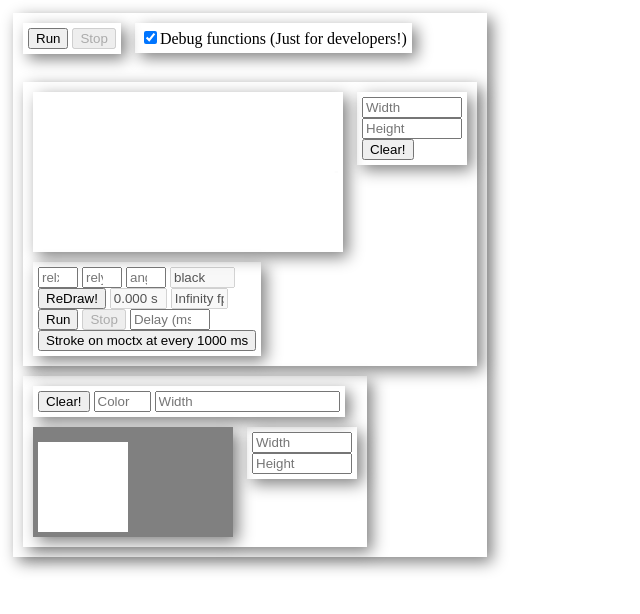
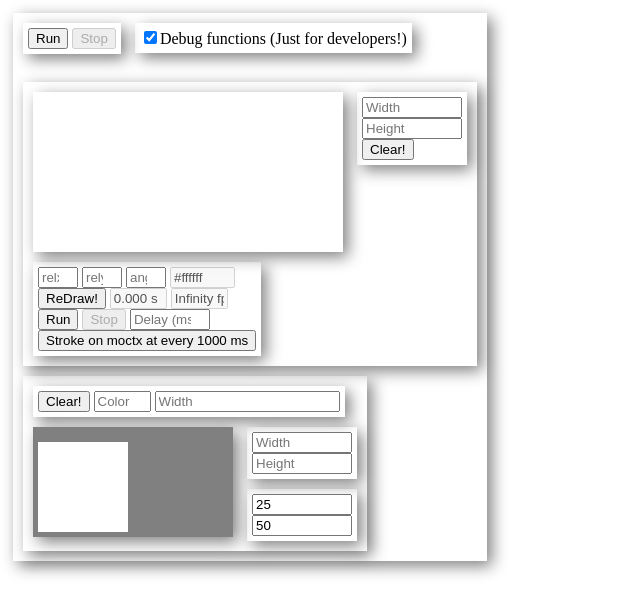
Before and after one commit to lezsakdomi/labirynth2, a plain HTML site: page index.html in a window 1280 px wide. Both pictures are taken after a click on the checkbox "Debug functions (Just for developers!)". Shown: the whole page, without its empty margins (0-640 px from the left). Drawn offline with nearby package versions, Linux system fonts and the light colour scheme.

Commit message:
Changeable viewSize

```diff
--- a/index.html
+++ b/index.html
@@ -59,10 +59,18 @@
 		<div style="background: gray;" class="canvas">
 			<canvas id=minimap width=90 height=90 onMouseDown="doPaint=true; mctx.beginPath(); mctx.moveTo(event.offsetX, event.offsetY);" onMouseUp="doPaint=false; mctx.stroke();" onMouseMove="if (doPaint) {mctx.lineTo(event.offsetX, event.offsetY); mctx.stroke();}"></canvas><canvas id=moverlay width=90 height=90  onMouseDown="doPaint=true; mctx.beginPath(); mctx.moveTo(event.offsetX, event.offsetY);" onMouseUp="doPaint=false; mctx.stroke();" onMouseMove="if (doPaint) {mctx.lineTo(event.offsetX, event.offsetY); mctx.stroke();}" class="debug"></canvas>
 		</div>
-		<div class="debug size">
-			<input type=number placeholder=Width onChange="minimap.width=this.value; init(true);" class="sizeinput">
+		<div style="box-shadow: 0px 0px 0px; padding: 0px; margin: 0px;">
+			<div class="debug size">
+				<input type=number placeholder=Width onChange="minimap.width=this.value; init(true);" class="sizeinput">
+				<br>
+				<input type=number placeholder=Height onChange="minimap.height=this.value; init(true);" class="sizeinput">
+			</div>
 			<br>
-			<input type=number placeholder=Height onChange="minimap.height=this.value; init(true);" class="sizeinput">
+			<div class="debug size">
+				<input type="number" placeholder="View.x" class="sizeinput" value="25" id="vsx"/>
+				<br>
+				<input type="number" placeholder="View.y" class="sizeinput" value="50" id="vsy"/>
+			</div>
 		</div>
 		<div class="help justify" style="width: 150px">
 			Draw a labirynth on the white shape at the left side!
--- a/main.js
+++ b/main.js
@@ -180,8 +180,8 @@ function getMapSize() {
 
 function getViewSize() {
   return {
-    x: (minimap.width-1)/2,
-    y: minimap.height
+    x: Number(vsx.value),
+    y: Number(vsy.value)
   };
 }
 
```
